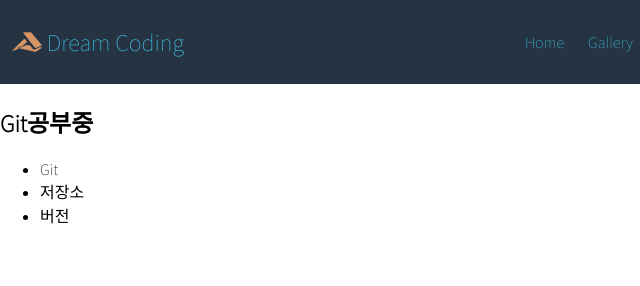
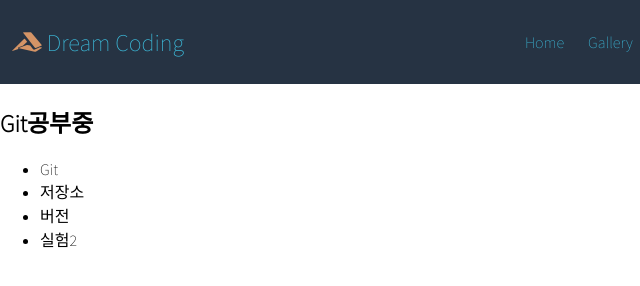
Before and after one commit to ericabyss/DC_navbar_basic, a plain HTML site: page index.html in a window 1280 px wide. Shown: the full height of the page, 0-640 px from the left. Drawn offline with Linux system fonts and the light colour scheme.

Commit message:
브랜치 추가

```diff
--- a/index.html
+++ b/index.html
@@ -40,6 +40,7 @@
             <li>Git</li>
             <li>저장소</li>
             <li>버전</li>
+            <li>실험2</li>
         </ul>
 </body>
 </html>
```
